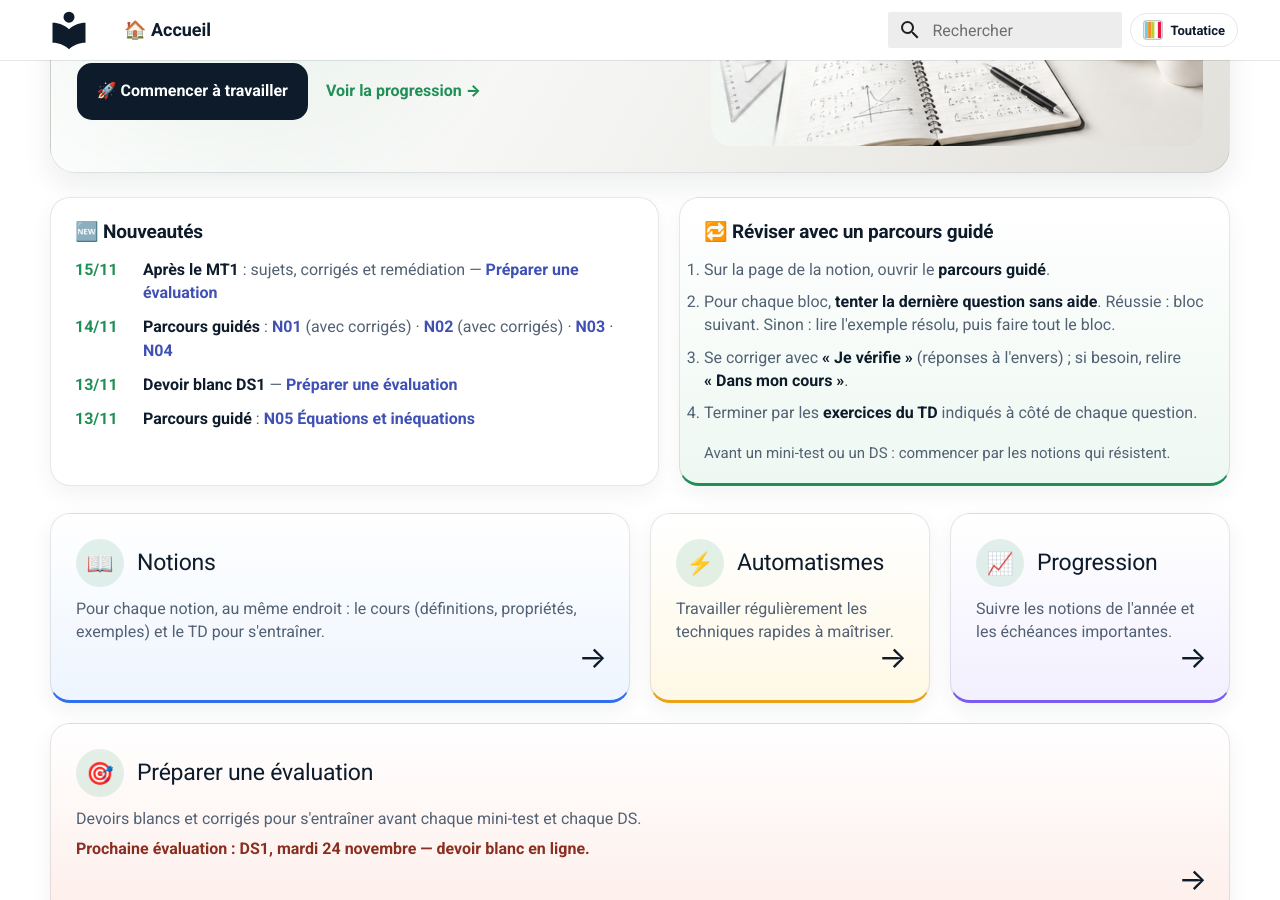
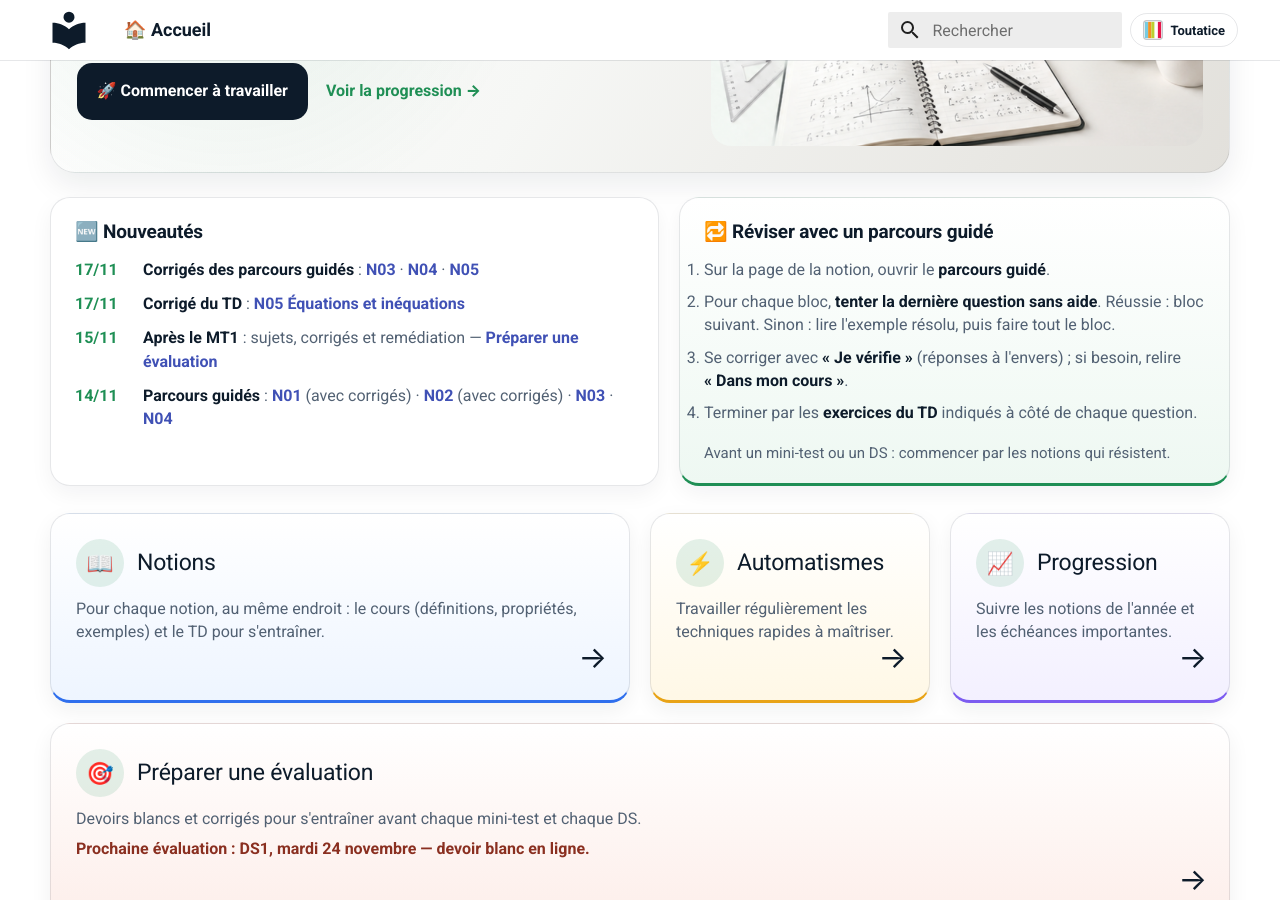
Before and after one commit to vnicolle56610/maths-seconde, an MkDocs documentation site: the page built from docs/index.md, in a window 1280 px wide and 900 px high, scrolled down 424 px. Built offline with MkDocs 1.6.1 and Material for MkDocs 9.7.7, drawn with Linux system fonts in a browser that asks for light colours.

Commit message:
Nouveautés : mise à jour de la page d'accueil
Co-Authored-By: Claude Sonnet 5.5 <noreply@anthropic.com>

```diff
--- a/docs/index.md
+++ b/docs/index.md
@@ -34,10 +34,10 @@ hide:
   <div class="maths-news-box">
     <h3>🆕 Nouveautés</h3>
     <ul class="maths-news-list">
+      <li><span class="maths-news-date">17/11</span><span><strong>Corrigés des parcours guidés</strong> : <a href="notions/N03-arithmetique/#parcours-guide">N03</a> · <a href="notions/N04-calcul-litteral/#parcours-guide">N04</a> · <a href="notions/N05-equations-inequations/#parcours-guide">N05</a></span></li>
+      <li><span class="maths-news-date">17/11</span><span><strong>Corrigé du TD</strong> : <a href="notions/N05-equations-inequations/">N05 Équations et inéquations</a></span></li>
       <li><span class="maths-news-date">15/11</span><span><strong>Après le MT1</strong> : sujets, corrigés et remédiation — <a href="preparer-evaluation/">Préparer une évaluation</a></span></li>
       <li><span class="maths-news-date">14/11</span><span><strong>Parcours guidés</strong> : <a href="notions/N01-logique-ensembles/#parcours-guide">N01</a> (avec corrigés) · <a href="notions/N02-nombres-reels-intervalles/#parcours-guide">N02</a> (avec corrigés) · <a href="notions/N03-arithmetique/#parcours-guide">N03</a> · <a href="notions/N04-calcul-litteral/#parcours-guide">N04</a></span></li>
-      <li><span class="maths-news-date">13/11</span><span><strong>Devoir blanc DS1</strong> — <a href="preparer-evaluation/">Préparer une évaluation</a></span></li>
-      <li><span class="maths-news-date">13/11</span><span><strong>Parcours guidé</strong> : <a href="notions/N05-equations-inequations/#parcours-guide">N05 Équations et inéquations</a></span></li>
     </ul>
   </div>
   <div class="maths-news-box maths-news-box--revise">
```
